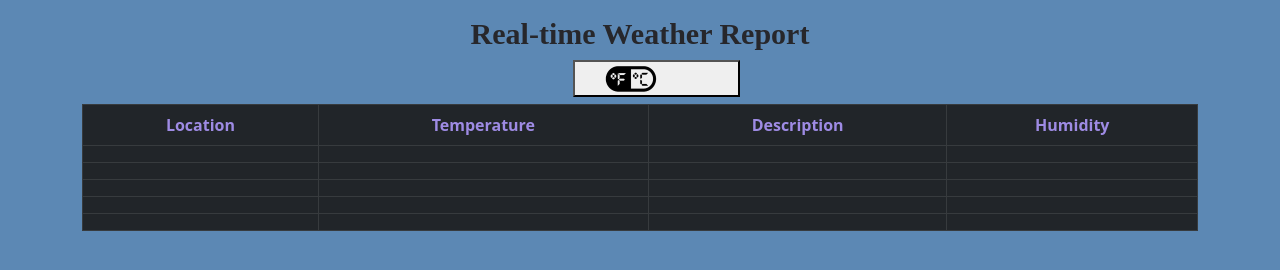
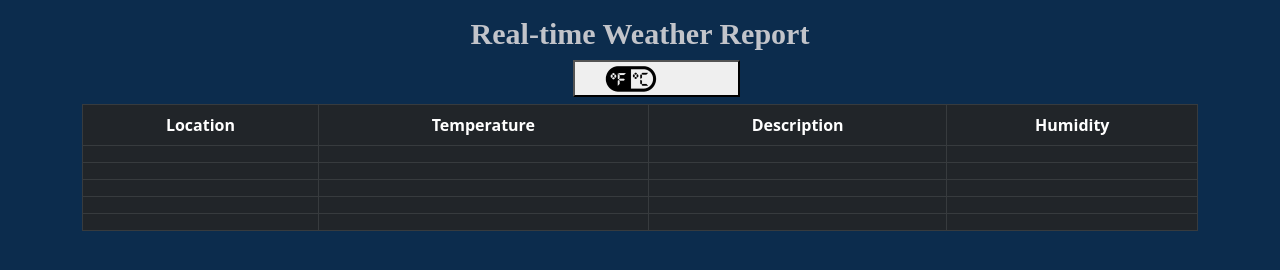
Before and after one commit to hdjekso/weather_report, a browser extension: page index.html in a window 1280 px wide. Drawn offline with nearby package versions, Linux system fonts and the light colour scheme; no server answers.

Commit message:
updated color scheme

```diff
--- a/index.html
+++ b/index.html
@@ -13,7 +13,7 @@
         }
 
         body{
-            background-color: rgb(92, 136, 180);
+            background-color: rgb(12, 44, 77);
             min-width: 500px;
             width: auto !important;
             min-height: 355px;
@@ -31,12 +31,12 @@
             padding-top: 0em;
             padding-left: 0.25em;
             padding-right: 0.25em;
-            color: rgb(39, 39, 43);
+            color: rgb(194, 196, 202);
             <!--color: rgb(168, 68, 226); (dark lilac)-->
 
         }
         thead{
-            color: rgb(158, 139, 228);
+            color: rgb(255, 255, 255);
         }
 
         button{
```
